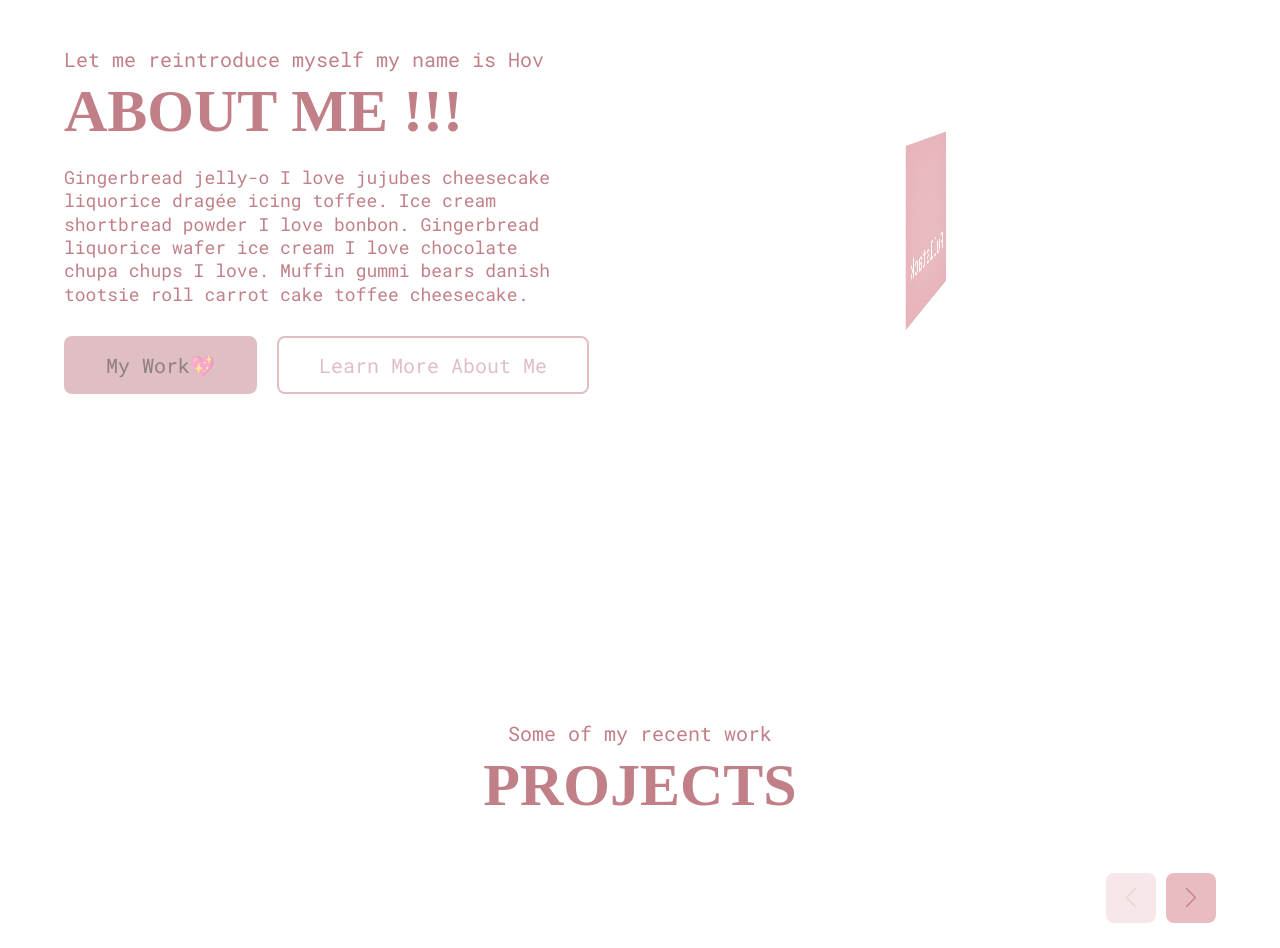
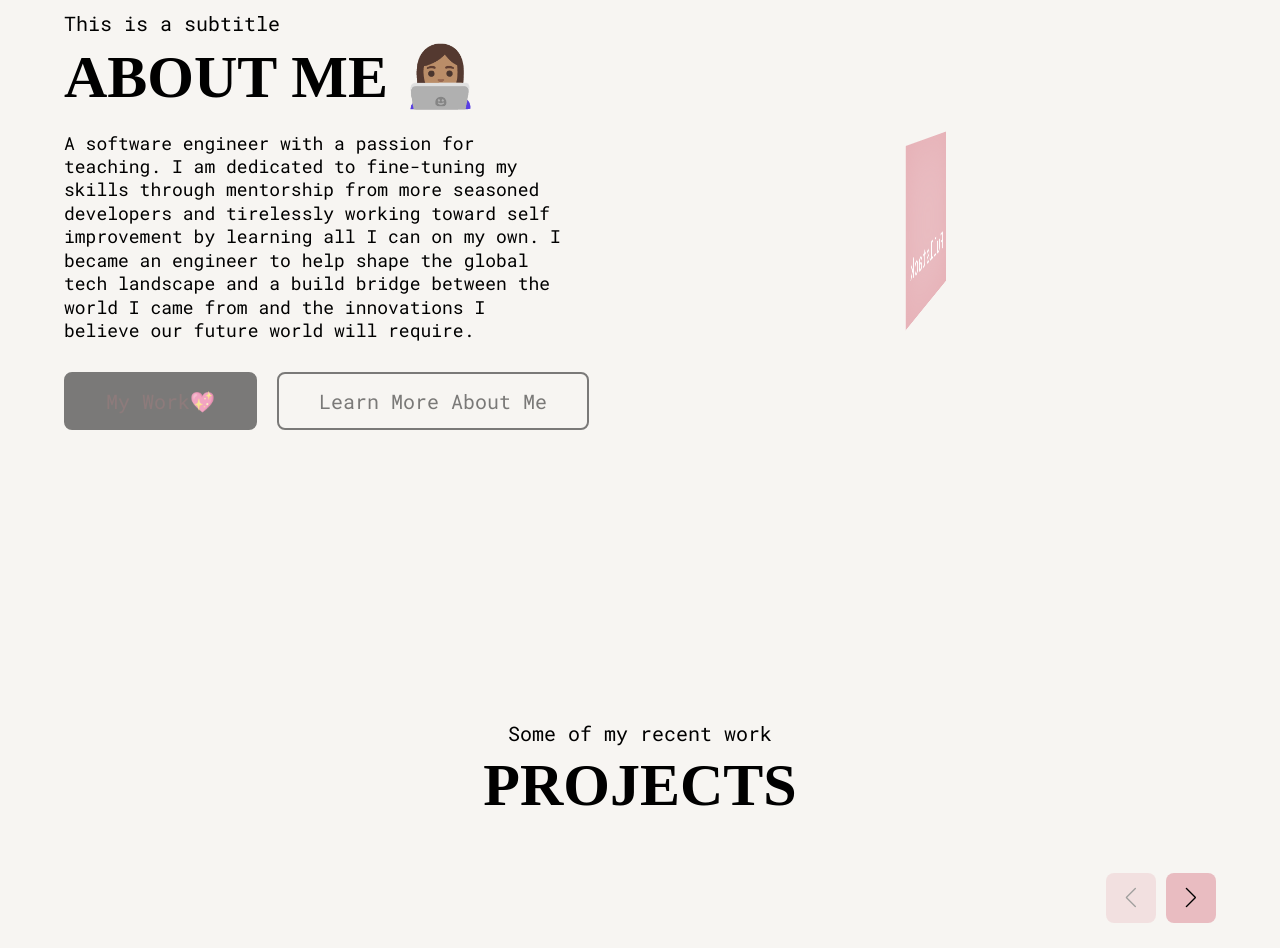
Before and after one commit to kyvycodes/k-react-portfolio, a React (Create React App) app: page / in a window 1280 px wide. Shown: the part 1180-2128 px from the top of the page. Built offline with nearby package versions, Linux system fonts and the light colour scheme; the HTML template or start-up script is replaced by a standard one; a web font is replaced by a local one.

Commit message:
refactor: hero/nav css

```diff
--- a/src/App.js
+++ b/src/App.js
@@ -7,12 +7,19 @@ import Contact from './pages/Contact';
 import Projects from './pages/Projects';
 import HeroSection from './components/HeroSection';
 import Footer from './components/Footer';
+import styled from 'styled-components';
 
-
+const AppStyle = styled.div`
+// background-color: #f8f9d2;
+// // background-image: linear-gradient(315deg, #f8f9d2 0%, #e8dbfc 74%);
+// background-color: #fba8a4;
+// background-image: linear-gradient(315deg, #fba8a4 0%, #dad2f3 74%);
+background-color: #f7f5f2
+`
 
 export default function App() {
   return (
-    <>
+    <AppStyle>
     {/* <HeroSection/> */}
     <Router>
       <NavMenu/>
@@ -32,6 +39,6 @@ export default function App() {
         </Switch>
         <Footer />
     </Router>
-    </>
+    </AppStyle>
   );
 }
--- a/src/components/AboutSection.js
+++ b/src/components/AboutSection.js
@@ -92,11 +92,9 @@ export default function AboutSection() {
       <div className='container'>
         <div className="about_section_left">
           <SectionTitle
-          subtitle="Let me reintroduce myself my name is Hov"
-          title="About me !!!"
+          title="About me 👩🏽‍💻"
           />
-          <ParagraphText>
-          Gingerbread jelly-o I love jujubes cheesecake liquorice dragée icing toffee. Ice cream shortbread powder I love bonbon. Gingerbread liquorice wafer ice cream I love chocolate chupa chups I love. Muffin gummi bears danish tootsie roll carrot cake toffee cheesecake.
+          <ParagraphText>A software engineer with a passion for teaching. I am dedicated to fine-tuning my skills through mentorship from more seasoned developers and tirelessly working toward self improvement by learning all I can on my own. I became an engineer to help shape the global tech landscape and a build bridge between the world I came from and the innovations I believe our future world will require.
           </ParagraphText>
           <div className="about_section_buttons">
             <Button
--- a/src/components/HeroSection.js
+++ b/src/components/HeroSection.js
@@ -8,6 +8,9 @@ import Interests from '../assets/images/interests-arrow.svg'
 import ScrollDown from '../assets/images/scroll-down-arrow.svg'
 
 const HeroStyles = styled.div`
+font-family: 'Poppins', sans-serif;
+color: white;
+
 .hero_section{
   height: 100vh;
   min-height: 1000px;
@@ -21,8 +24,9 @@ const HeroStyles = styled.div`
 }
 .hero_heading {
   font-size: 1.5rem;
+  font-family: 'Poppins', sans-serif;
   // margin-bottom: -5.5rem;
-  margin-bottom: -50rem;
+  margin-bottom: -33rem;
   position: relative;
   span {
     display: inline-block;
@@ -36,18 +40,19 @@ const HeroStyles = styled.div`
   }
 }
 .door_img {
-  // max-width: 900px;
-  width: 100%;
-  height: 100%;
+  max-width: 900px;
+  box-shadow: 0 0 2em #e6afb5 ;
+  // width: 100%;
+  // height: 100%;
 
-  // height: 600px;
+  height: 600px;
   margin: 0 auto;
   // border: 2px solid var(--gray-1);
 }
 
 .hero_info {
   margin-top: -20rem;
-
+  color: white;
 }
 
 .hero_interests,
@@ -181,7 +186,7 @@ export default function HeroSection() {
             <img src={DoorImg} alt=''/>
           </div>
           <div className="hero_info">
-            <ParagraphText> I am a child of PText component - Bonbon cotton candy cupcake cake macaroon. Tootsie roll chocolate cake chocolate muffin liquorice dessert wafer gummies. </ParagraphText>
+            <ParagraphText> <strong>Open, inventive, excited, diverse, creator. Welcome to my page ✨</strong> </ParagraphText>
             <Button btnLink ='/projects' btnText='View My Work 🌸' outline={false}/>
           {/* props created by me: btnLink, btnText, outline - can be named whatever and can have multiple datatypes */}
           </div>
--- a/src/components/NavMenu.js
+++ b/src/components/NavMenu.js
@@ -5,7 +5,11 @@ import { MdMenu, MdClose} from 'react-icons/md'
 
 // variable colors currently from globalStyles
 const NavMenuStyle = styled.div`
-background-color: var(--dark-bg);
+background-color:  #E01A4F;
+// opacity: 0.2;
+color: #FFC0CB;
+// background-color: var(--dark-bg);
+
 position: fixed;
 z-index: 100;
 top: 0;
@@ -19,6 +23,8 @@ ul{
   text-align: center;
   li {
     display: inline-block;
+    // display: flex;
+    justify-content: space-between;
     border-radius: 8px;
     transition: 0.3s ease background-color;
     &:hover {
@@ -26,11 +32,14 @@ ul{
     }
   }
   a {
-    display: inline-block;
+    // display: inline-block;
+    display: flex;
+    justify-content: space-between;
     font-family: 'RobotoMono Regular';
     padding: 1rem 2rem;
     font-size: 2rem;
-    color: var(--gray-1);
+    // color: var(--gray-1);
+    color: #FFC0CB;
     outline: none;
   }
   .active {
--- a/src/styles/GlobalStyle.js
+++ b/src/styles/GlobalStyle.js
@@ -12,8 +12,8 @@ const GlobalStyles = createGlobalStyle`
     // --deep-dark: #1E1E1E;
     // --gray-2: #363636;
     // #e6afb5 , #e9bcc1, #c18088, #271d1d, #534344, #efeae5
-    --dark-bg: white;
-    --gray-1:  #c18088;
+    --dark-bg: #f5f3ef;
+    --gray-1:  black;
     --deep-dark:  #e9bcc1 ;
     --gray-2: #534344;
 
```
Also changed, not shown: src/assets/images/Kay Codes.png (added).
